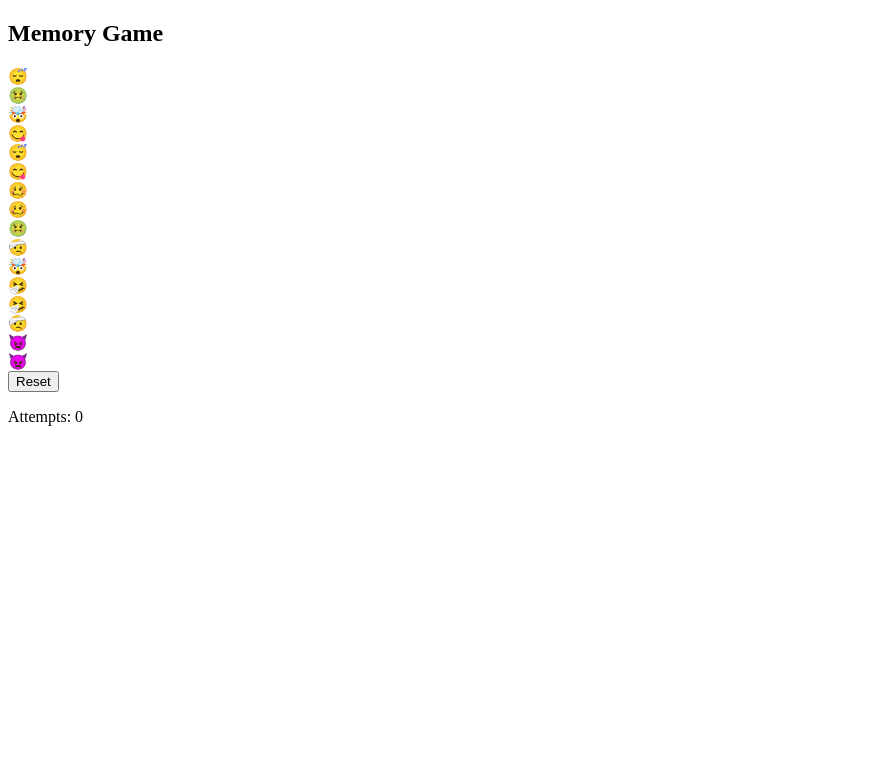
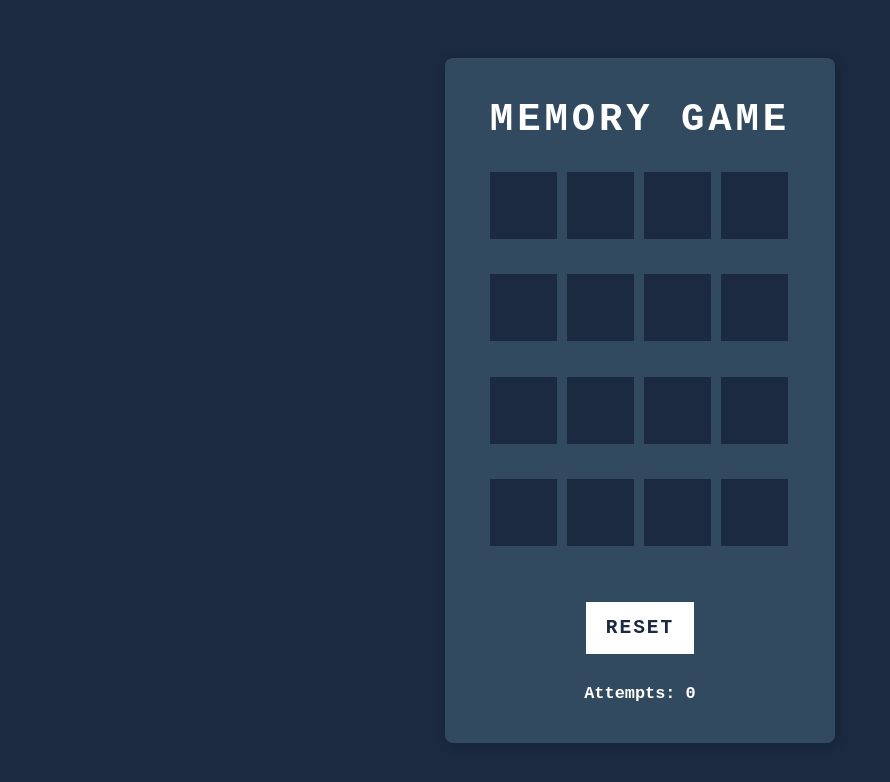
Before and after one commit to kuvaan16/memorygame, a plain HTML site: page main.html in a window 1280 px wide. Shown: the whole page, without its empty margins (0-890 px from the left). Drawn offline with Linux system fonts and the light colour scheme.

Commit message:
Update main.html

```diff
--- a/main.html
+++ b/main.html
@@ -4,7 +4,7 @@
     <meta charset="UTF-8" />
     <meta name="viewport" content="width=device-width, initial-scale=1.0" />
     <title>Memory Game</title>
-    <link rel="stylesheet" href="style.css" />
+    <link rel="stylesheet" href="main.css" />
   </head>
   <body>
     <div class="container">
```
